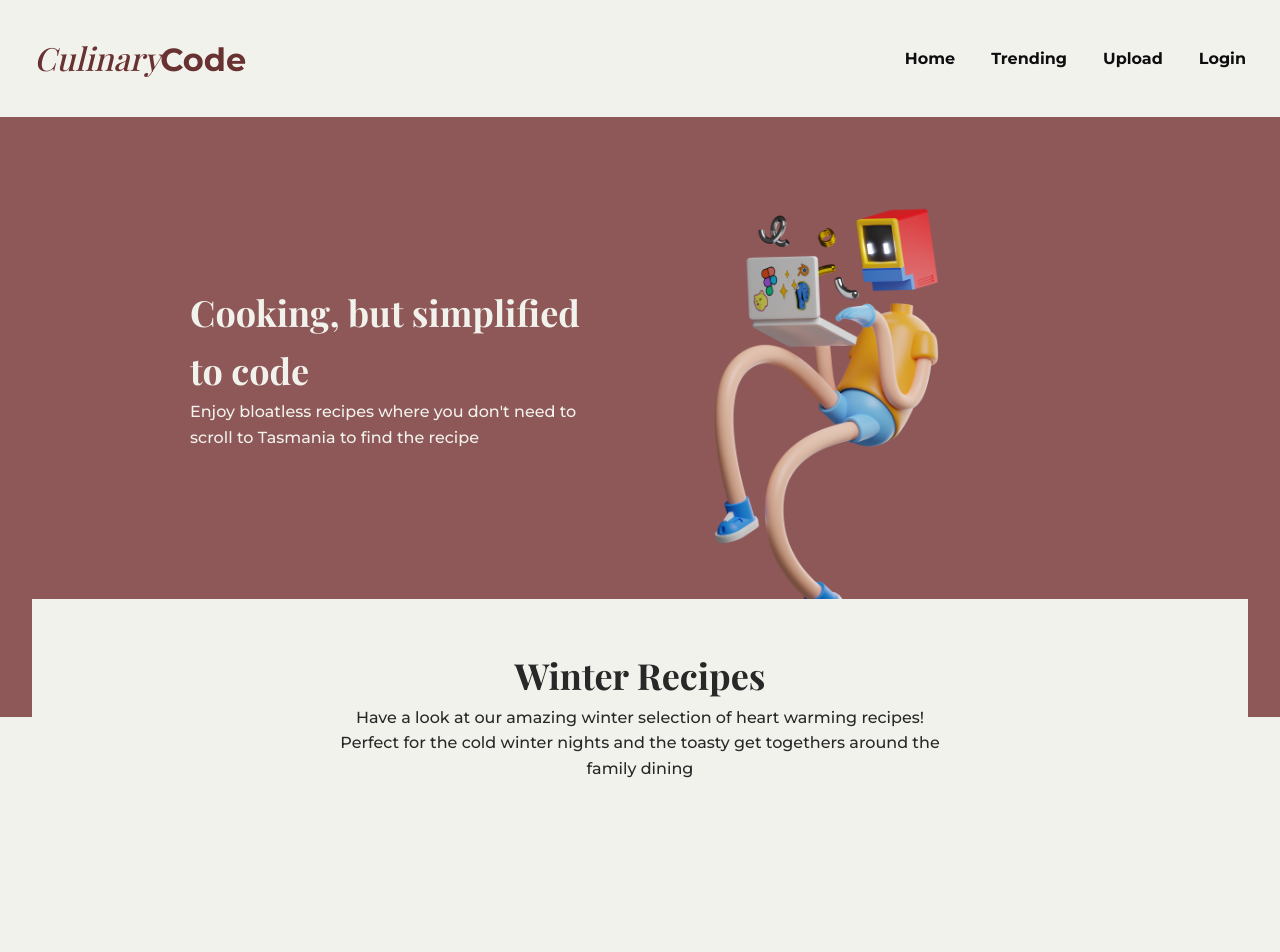
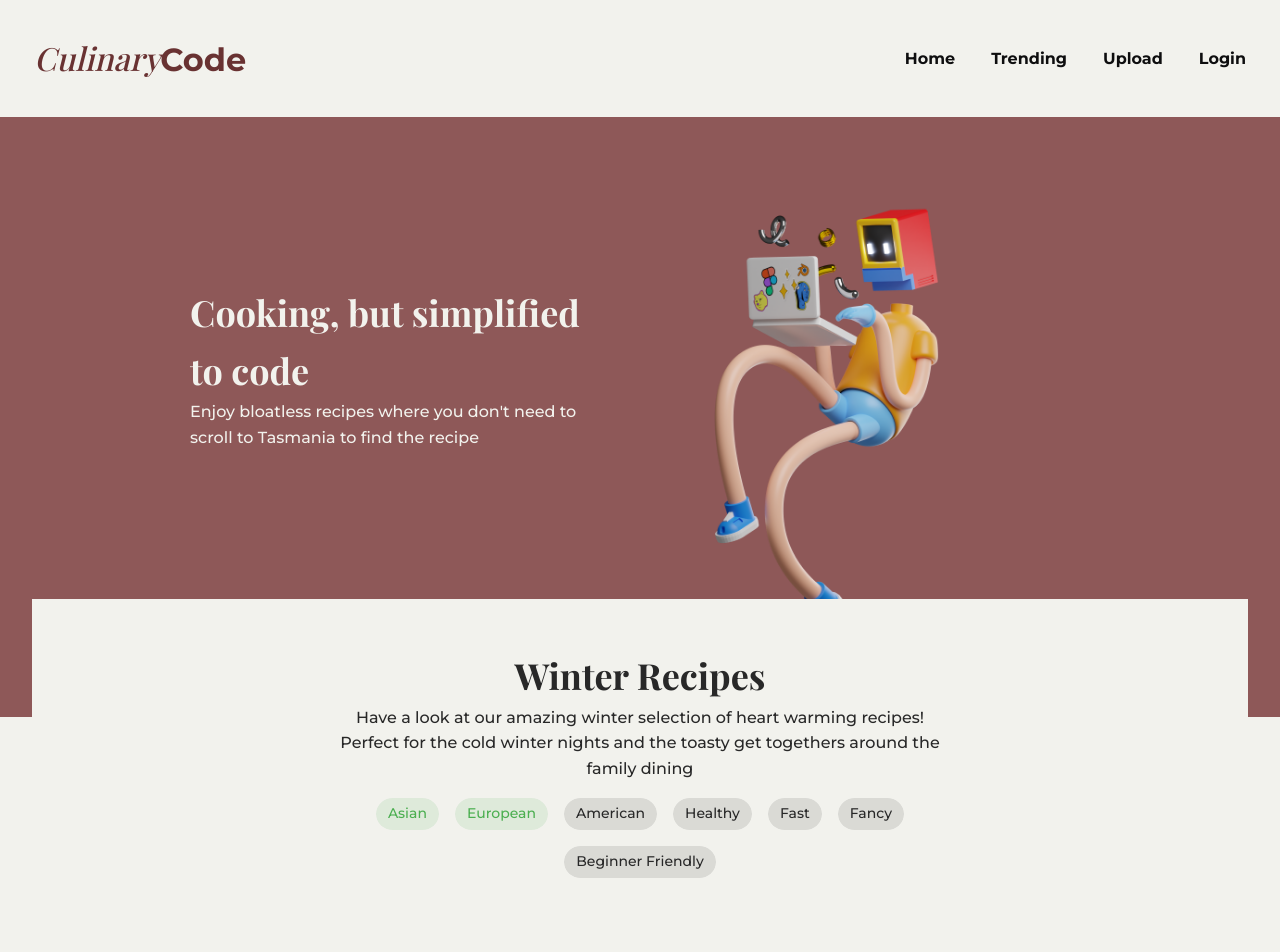
Before and after one commit to e3lo/CulinaryCode, a Vue app: page / in a window 1280 px wide. Shown: the top 952 px of the page. Built offline with nearby package versions, Linux system fonts and the light colour scheme; a web font is replaced by a local one.

Commit message:
Added small chips for filtering

```diff
--- a/src/views/HomeView.vue
+++ b/src/views/HomeView.vue
@@ -1,5 +1,3 @@
-
-
 <template>
   <div class="hero">
     <div class="hero__header">
@@ -13,6 +11,15 @@
       <div class="heading">
         <h1>Winter Recipes</h1>
         <p>Have a look at our amazing winter selection of heart warming recipes! Perfect for the cold winter nights and the toasty get togethers around the family dining</p>
+        <div class="heading__selector">
+          <v-chip color="success">Asian</v-chip>
+          <v-chip color="success">European</v-chip>
+          <v-chip>American</v-chip>
+          <v-chip>Healthy</v-chip>
+          <v-chip>Fast</v-chip>
+          <v-chip>Fancy</v-chip>
+          <v-chip>Beginner Friendly</v-chip>
+        </div>
       </div>
       <RecipeCard v-for="(value, key) in parsedData" :id="value.id" :title="value.title" :cookingHours="value.duration" :description="value.description" :imageSrc="value.link" />
     </div>
@@ -22,7 +29,6 @@
 <script setup>
 import heroImage from '@/assets/static/Saly-38.png';
 import RecipeCard from '@/components/RecipeCard.vue'
-
 
 const keys = Object.keys(localStorage);
 
@@ -45,6 +51,15 @@ console.log(parsedData);
   padding-bottom: 2em;
   max-width: 600px;
   margin: auto;
+}
+
+.heading__selector {
+  margin-top: 1em;
+  display: flex;
+  flex-direction: row;
+  gap: 1em;
+  justify-content: center;
+  flex-wrap: wrap;
 }
 
 .hero {
```
